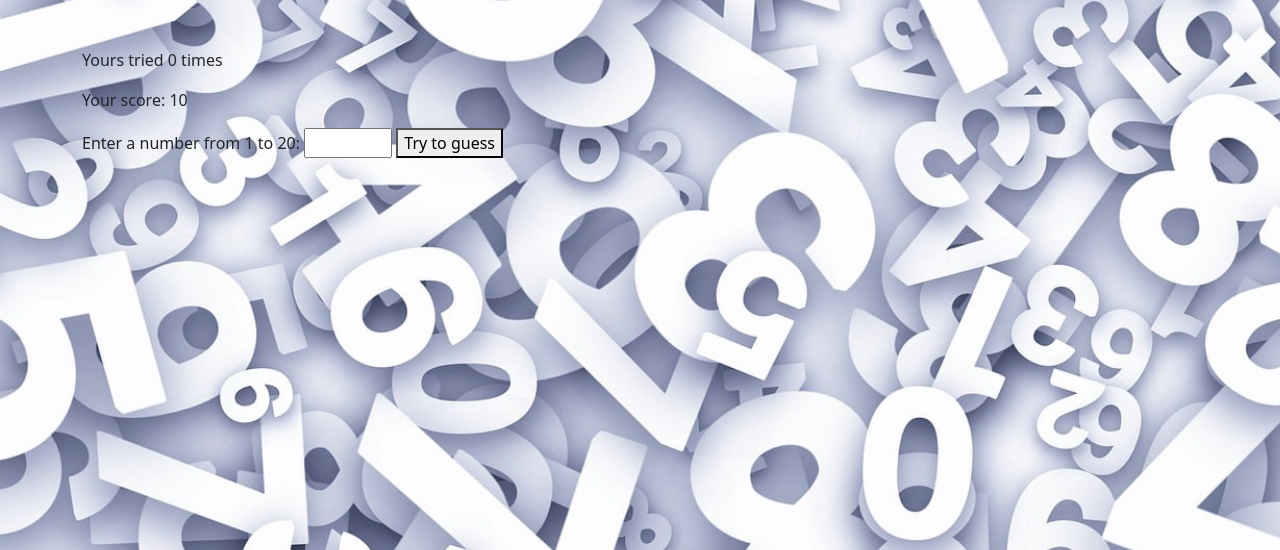
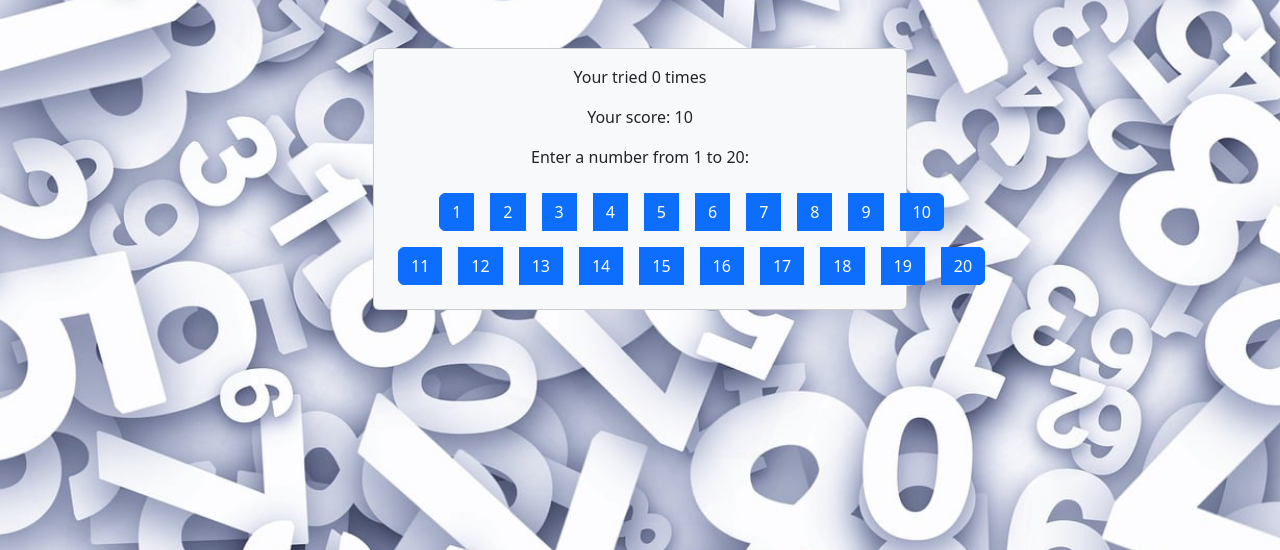
Before and after one commit to Kowal1996/Digit_Dash, a Django app: page /lottoGames/gameOneOutOfTwenty/ in a window 1280 px wide. Shown: the part 106-656 px from the top of the page. Run offline with Django 4.2, Linux system fonts and the light colour scheme; a user stored in the database is signed in; tables that the repository leaves empty hold one stand-in row (values such as "Sample post").

Commit message:
added gameOneOutOfTwenty css and little game view modification

```diff
--- a/baseTemplates/base.html
+++ b/baseTemplates/base.html
@@ -28,10 +28,10 @@
                     </li>
                     {% if user.is_authenticated %}
                     <li class="nav-item">
-                        <h6><a class="nav-link" href="{% url 'gameRules' %}">Game</a></h>
+                        <h6><a class="nav-link" href="{% url 'gameRules' %}">Game</a></h6>
                     </li>
                     <li class="nav-item">
-                        <h6><a class="nav-link" href="{% url 'profileInformation' %}">Your Profile</a></h>
+                        <h6><a class="nav-link" href="{% url 'profileInformation' %}">Your Profile</a></h6>
                     </li>
                     <li class="nav-item">
                         <h6><a class="nav-link" href="{% url 'editProfile' %}">Edit Profile</a></h6>
--- a/lottoGames/templates/gameOneOutOfTwenty.html
+++ b/lottoGames/templates/gameOneOutOfTwenty.html
@@ -1,26 +1,39 @@
 {% extends 'base.html' %}
 
-
 {% block content %}
-
-
+<div class="container mt-5">
+    <div class="row justify-content-center">
+        <div class="col-md-6">
+            <div class="card bg-light">
+                <div class="card-body">
                     {% if user %}
-
-        <p>Yours tried {{tries}} time{{tries|pluralize}}</p>
-
+                        <p class="text-center">Your tried {{ tries }} time{{ tries|pluralize }}</p>
                         {% if message %}
-            <p>{{message}}</p>
+                            <p class="alert alert text-center">{{ message }}</p>
                         {% endif %}
-        <p>Your score: {{score}}</p>
-
-        <form action = "{% url 'gameOneOutOfTwenty' %}" method="post">
-
+                        <p class="text-center">Your score: {{ score }}</p>
+                        <form action="{% url 'gameOneOutOfTwenty' %}" method="post" class="text-center">
                             <label for="user_number">Enter a number from 1 to 20:</label>
-            <input type="number" name="user_number" min="1" max="20">
-            <button type="submit">Try to guess</button>
+                            <div class="btn-group mt-3" role="group" aria-label="Number selection">
+                                <div>
+                                    <div class="btn-group" role="group" aria-label="First row numbers">
+                                        {% for num in num_list_first %}
+                                            <button type="submit" class="btn btn-primary m-2 my-button" name="user_number" value="{{ num }}">{{ num }}</button>
+                                        {% endfor %}
+                                    </div>
+                                    <div class="btn-group" role="group" aria-label="Second row numbers">
+                                        {% for num in num_list_second %}
+                                            <button type="submit" class="btn btn-primary m-2 my-button" name="user_number" value="{{ num }}">{{ num }}</button>
+                                        {% endfor %}
+                                    </div>
+                                </div>
+                            </div>
                             {% csrf_token %}
                         </form>
-
                     {% endif %}
-
+                </div>
+            </div>
+        </div>
+    </div>
+</div>
 {% endblock content %}
--- a/lottoGames/views.py
+++ b/lottoGames/views.py
@@ -17,6 +17,8 @@ def random_number():
 def gameOneOutOfTwenty(request):
     profile = get_object_or_404(Profile, owner=request.user)
     user = get_object_or_404(User, username=request.user)
+    num_list_first = [i for i in range(1,11)]
+    num_list_second = [i for i in range(11,21)]
     if 'lucky_number' not in request.session:
         request.session['lucky_number'] = random_number()
     lucky_num = request.session['lucky_number']
@@ -29,83 +31,82 @@ def gameOneOutOfTwenty(request):
     if request.method == 'POST':
         if tries_count != 9:
             user_number = request.POST.get('user_number')
-            if user_number.isdigit():
-                user_number = int(user_number)
-                if 1 <= user_number <= 20:
-                    if user_number < lucky_num:
-                        score -= 1
-                        tries_count += 1
-                        request.session['tries_count'] = tries_count
-                        request.session['score'] = score
-                        message = 'Your number is too low'
-                    elif user_number > lucky_num:
-                        score -= 1
-                        tries_count += 1
-                        request.session['tries_count'] = tries_count
-                        request.session['score'] = score
-                        message = 'Your number is too high'
-                    else:
-                        request.session['score'] = score
-                        # message = 'Good job! You picked the correct number!'
-                        game = OneOutOfTwenty.objects.create(
-                            owner=profile,
-                            luckyNumber=lucky_num,
-                            user_score=score
-                        )
-                        game.save()
-                        profile.account_balance += score
-                        profile.save()
-                        if 'lucky_number' in request.session:
-                            del request.session['lucky_number']
-                        if 'score' in request.session:
-                            del request.session['score']
-                        if 'tries_count' in request.session:
-                            del request.session['tries_count']
-                        return redirect('gameResult')
-                else:
-                    message = 'Number should be between 1 and 20'
+
+            user_number = int(user_number)
+
+            if user_number < lucky_num:
+                score -= 1
+                tries_count += 1
+                request.session['tries_count'] = tries_count
+                request.session['score'] = score
+                message = 'Your number is too low'
+            elif user_number > lucky_num:
+                score -= 1
+                tries_count += 1
+                request.session['tries_count'] = tries_count
+                request.session['score'] = score
+                message = 'Your number is too high'
             else:
-                message = 'Please input a number between 1 and 20'
+                request.session['score'] = score
+                # message = 'Good job! You picked the correct number!'
+                game = OneOutOfTwenty.objects.create(
+                    owner=profile,
+                    luckyNumber=lucky_num,
+                    user_score=score
+                )
+                game.save()
+                profile.account_balance += score
+                profile.save()
+                if 'lucky_number' in request.session:
+                    del request.session['lucky_number']
+                if 'score' in request.session:
+                    del request.session['score']
+                if 'tries_count' in request.session:
+                    del request.session['tries_count']
+                return redirect('gameResult')
+
         else:
             user_number = request.POST.get('user_number')
-            if user_number.isdigit():
-                user_number = int(user_number)
-                if user_number != lucky_num:
-                    # message = 'You used all your chances'
-                    score = 0
-                    game = OneOutOfTwenty.objects.create(
-                                owner=profile,
-                                luckyNumber=lucky_num,
-                                user_score=score
-                            )
-                    game.save()
-                    profile.account_balance += score
-                    profile.save()
-                    if 'lucky_number' in request.session:
-                        del request.session['lucky_number']
-                    if 'score' in request.session:
-                        del request.session['score']
-                    if 'tries_count' in request.session:
-                        del request.session['tries_count']
-                    return redirect('gameResult')
-                else:
-                    request.session['score'] = score
-                    # message = 'Good job! You picked the correct number!'
-                    game = OneOutOfTwenty.objects.create(
+
+            user_number = int(user_number)
+            if user_number != lucky_num:
+                # message = 'You used all your chances'
+                score = 0
+                game = OneOutOfTwenty.objects.create(
                         owner=profile,
                         luckyNumber=lucky_num,
                         user_score=score
-                    )
-                    game.save()
-                    profile.account_balance += score
-                    profile.save()
-                    if 'lucky_number' in request.session:
-                        del request.session['lucky_number']
-                    if 'score' in request.session:
-                        del request.session['score']
-                    if 'tries_count' in request.session:
-                        del request.session['tries_count']
-                    return redirect('gameResult')
+                        )
+                game.save()
+                profile.account_balance += score
+                profile.save()
+                if 'lucky_number' in request.session:
+                    del request.session['lucky_number']
+                if 'score' in request.session:
+                    del request.session['score']
+                if 'tries_count' in request.session:
+                    del request.session['tries_count']
+                return redirect('gameResult')
+            else:
+                request.session['score'] = score
+                # message = 'Good job! You picked the correct number!'
+                game = OneOutOfTwenty.objects.create(
+                    owner=profile,
+                    luckyNumber=lucky_num,
+                    user_score=score
+                )
+                game.save()
+                profile.account_balance += score
+                profile.save()
+                if 'lucky_number' in request.session:
+                    del request.session['lucky_number']
+                if 'score' in request.session:
+                    del request.session['score']
+                if 'tries_count' in request.session:
+                    del request.session['tries_count']
+                return redirect('gameResult')
+
+        return render(request, 'gameOneOutOfTwenty.html', {'message': message, 'score': score, 'tries': tries_count, 'user':user, 'num_list_first':num_list_first,'num_list_second':num_list_second})
     else:
         if 'lucky_number' in request.session:
             del request.session['lucky_number']
@@ -119,9 +120,9 @@ def gameOneOutOfTwenty(request):
             del request.session['tries_count']
             request.session['tries_count'] = 0
         tries_count = request.session['tries_count']
-        return render(request, 'gameOneOutOfTwenty.html', {'lucky_number': lucky_num, 'user':user, 'score':score, 'tries': tries_count})
+        return render(request, 'gameOneOutOfTwenty.html', {'lucky_number': lucky_num, 'user':user, 'score':score, 'tries': tries_count,'num_list_first':num_list_first,'num_list_second':num_list_second})
 
-    return render(request, 'gameOneOutOfTwenty.html', {'message': message, 'score': score, 'tries': tries_count, 'user':user})
+
 
 
 def leaderboard(request):
```
Lines whose indentation alone changed are shown as unchanged.
